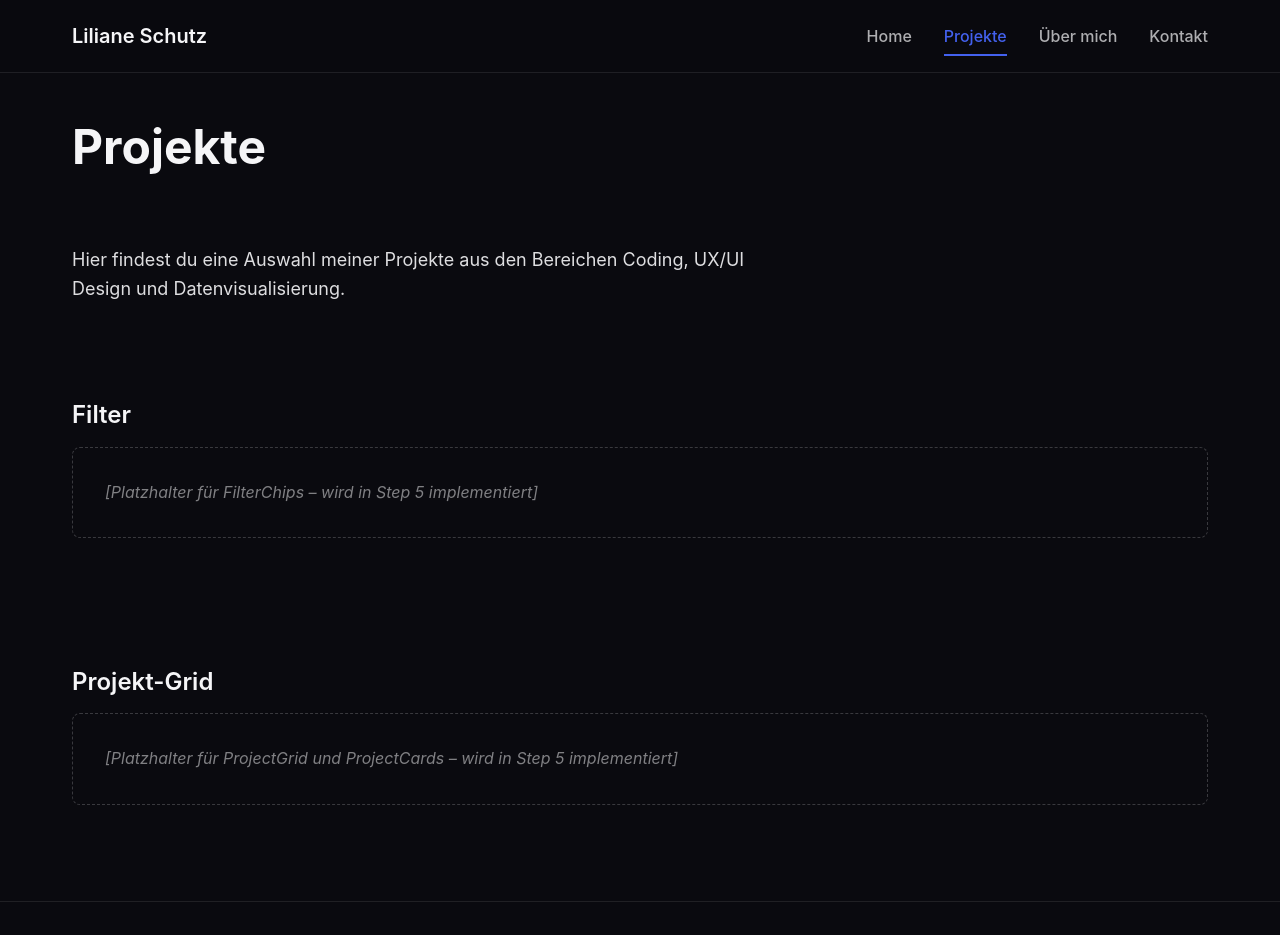
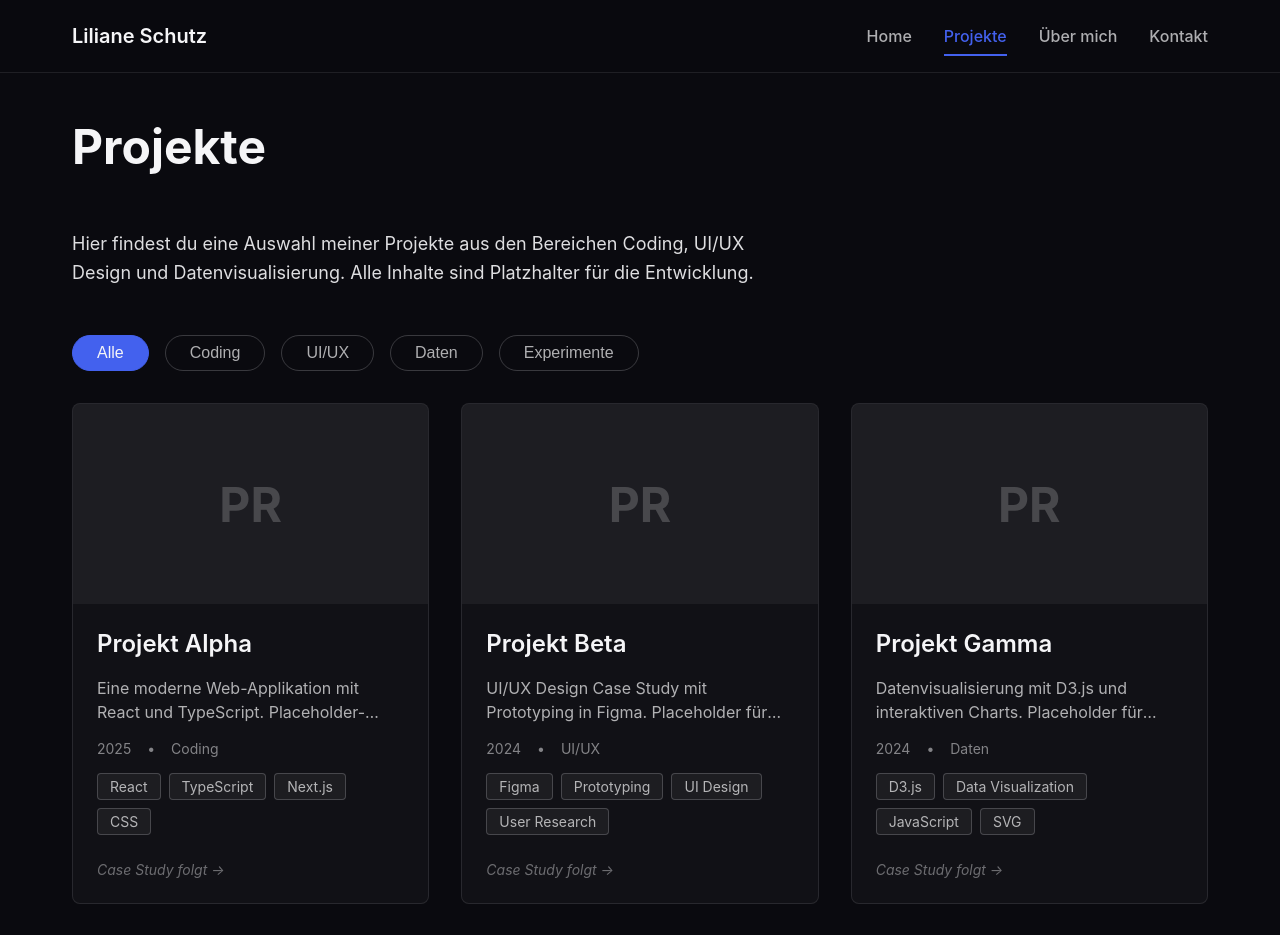
Before and after one commit to liveley/portfolio-liliane-schutz, a Next.js app in the folder portfolio/frontend/: page /projekte in a window 1280 px wide. Shown: the top 935 px of the page. Built offline with nearby package versions, Linux system fonts and the light colour scheme.

Commit message:
feat(step5): projects page with stateful category filter

```diff
--- a/portfolio/frontend/app/projekte/page.module.css
+++ b/portfolio/frontend/app/projekte/page.module.css
@@ -2,7 +2,7 @@
 .page {
   display: flex;
   flex-direction: column;
-  gap: 3rem;
+  gap: 2rem;
 }
 
 .intro {
@@ -10,16 +10,3 @@
   max-width: 700px;
   line-height: 1.6;
 }
-
-.section {
-  padding: 2rem 0;
-}
-
-.placeholder {
-  color: rgba(245, 245, 247, 0.5);
-  font-style: italic;
-  padding: 2rem;
-  border: 1px dashed rgba(245, 245, 247, 0.2);
-  border-radius: 8px;
-  margin-top: 1rem;
-}
--- a/portfolio/frontend/app/projekte/page.tsx
+++ b/portfolio/frontend/app/projekte/page.tsx
@@ -1,31 +1,23 @@
 /**
  * Author: Liliane Schutz
- * Projekte Übersichtsseite - Skeleton
+ * Projekte Übersichtsseite - Server Component
+ * Loads project data and passes to FilterChips (Client Component)
  */
-import styles from './page.module.css';
+import { projects } from "@/lib/data/projects";
+import FilterChips from "@/components/projects/FilterChips";
+import styles from "./page.module.css";
 
 export default function ProjektePage() {
   return (
     <div className={styles.page}>
       <h1>Projekte</h1>
       <p className={styles.intro}>
-        Hier findest du eine Auswahl meiner Projekte aus den Bereichen Coding, UX/UI Design
-        und Datenvisualisierung.
+        Hier findest du eine Auswahl meiner Projekte aus den Bereichen Coding, UI/UX Design
+        und Datenvisualisierung. Alle Inhalte sind Platzhalter für die Entwicklung.
       </p>
 
-      <section className={styles.section}>
-        <h3>Filter</h3>
-        <p className={styles.placeholder}>
-          [Platzhalter für FilterChips – wird in Step 5 implementiert]
-        </p>
-      </section>
-
-      <section className={styles.section}>
-        <h3>Projekt-Grid</h3>
-        <p className={styles.placeholder}>
-          [Platzhalter für ProjectGrid und ProjectCards – wird in Step 5 implementiert]
-        </p>
-      </section>
+      {/* FilterChips is a Client Component with useState */}
+      <FilterChips projects={projects} />
     </div>
   );
 }
--- /dev/null
+++ b/portfolio/frontend/components/projects/FilterChips.module.css
@@ -0,0 +1,40 @@
+/** Author: Liliane Schutz */
+
+.container {
+  width: 100%;
+}
+
+.chips {
+  display: flex;
+  flex-wrap: wrap;
+  gap: 1rem;
+  margin-bottom: 2rem;
+}
+
+.chip {
+  padding: 0.5rem 1.5rem;
+  font-size: 1rem;
+  font-weight: 500;
+  background: transparent;
+  color: rgba(245, 245, 247, 0.7);
+  border: 1px solid rgba(245, 245, 247, 0.2);
+  border-radius: 24px;
+  cursor: pointer;
+  transition: all 0.2s ease;
+}
+
+.chip:hover {
+  border-color: rgba(67, 97, 238, 0.5);
+  color: #F5F5F7;
+}
+
+.chipActive {
+  background: #4361EE;
+  color: #F5F5F7;
+  border-color: #4361EE;
+}
+
+.chipActive:hover {
+  background: #3651DE;
+  border-color: #3651DE;
+}
--- /dev/null
+++ b/portfolio/frontend/components/projects/FilterChips.tsx
@@ -0,0 +1,62 @@
+/** Author: Liliane Schutz */
+
+"use client";
+
+import { useState } from "react";
+import { Project } from "@/lib/types";
+import ProjectGrid from "./ProjectGrid";
+import styles from "./FilterChips.module.css";
+
+interface FilterChipsProps {
+  projects: Project[];
+}
+
+// Derive category type from Project type to avoid duplication
+type ProjectCategory = Project["category"];
+type CategoryFilter = "all" | ProjectCategory;
+
+/**
+ * FilterChips Component (Client Component)
+ * Stateful filter for projects by category
+ * Uses useState to manage selectedCategory
+ * Renders ProjectGrid with filtered results
+ */
+export default function FilterChips({ projects }: FilterChipsProps) {
+  const [selectedCategory, setSelectedCategory] = useState<CategoryFilter>("all");
+
+  // Filter logic
+  const filteredProjects = selectedCategory === "all"
+    ? projects
+    : projects.filter((p) => p.category === selectedCategory);
+
+  // Category options with German labels
+  const categories: { value: CategoryFilter; label: string }[] = [
+    { value: "all", label: "Alle" },
+    { value: "coding", label: "Coding" },
+    { value: "uiux", label: "UI/UX" },
+    { value: "data", label: "Daten" },
+    { value: "experiment", label: "Experimente" },
+  ];
+
+  return (
+    <div className={styles.container}>
+      {/* Filter Chips */}
+      <div className={styles.chips} role="group" aria-label="Projekt-Filter">
+        {categories.map((cat) => (
+          <button
+            key={cat.value}
+            type="button"
+            className={`${styles.chip} ${selectedCategory === cat.value ? styles.chipActive : ""}`}
+            onClick={() => setSelectedCategory(cat.value)}
+            aria-pressed={selectedCategory === cat.value}
+          >
+            {cat.label}
+          </button>
+        ))}
+      </div>
+
+      {/* Filtered Project Grid */}
+      <ProjectGrid projects={filteredProjects} />
+    </div>
+  );
+}
--- /dev/null
+++ b/portfolio/frontend/components/projects/ProjectCard.module.css
@@ -0,0 +1,82 @@
+/** Author: Liliane Schutz */
+
+.card {
+  background: rgba(245, 245, 247, 0.03);
+  border: 1px solid rgba(245, 245, 247, 0.1);
+  border-radius: 8px;
+  overflow: hidden;
+  transition: transform 0.2s ease, border-color 0.2s ease;
+}
+
+.card:hover {
+  transform: translateY(-2px);
+  border-color: rgba(67, 97, 238, 0.3);
+}
+
+.thumbnail {
+  width: 100%;
+  height: 200px;
+  background: rgba(245, 245, 247, 0.05);
+  display: flex;
+  align-items: center;
+  justify-content: center;
+}
+
+.thumbnailPlaceholder {
+  font-size: 3rem;
+  font-weight: 700;
+  color: rgba(245, 245, 247, 0.2);
+}
+
+.content {
+  padding: 1.5rem;
+  display: flex;
+  flex-direction: column;
+  gap: 1rem;
+}
+
+.title {
+  font-size: 1.5rem;
+  font-weight: 600;
+  margin: 0;
+  color: #F5F5F7;
+}
+
+.description {
+  font-size: 1rem;
+  line-height: 1.5;
+  color: rgba(245, 245, 247, 0.7);
+  margin: 0;
+  display: -webkit-box;
+  -webkit-line-clamp: 2;
+  -webkit-box-orient: vertical;
+  overflow: hidden;
+}
+
+.meta {
+  display: flex;
+  gap: 1rem;
+  font-size: 0.875rem;
+  color: rgba(245, 245, 247, 0.5);
+}
+
+.year::after {
+  content: "•";
+  margin-left: 1rem;
+}
+
+.tags {
+  display: flex;
+  flex-wrap: wrap;
+  gap: 0.5rem;
+}
+
+.cta {
+  margin-top: 0.5rem;
+}
+
+.ctaDisabled {
+  color: rgba(245, 245, 247, 0.4);
+  font-size: 0.875rem;
+  font-style: italic;
+}
--- /dev/null
+++ b/portfolio/frontend/components/projects/ProjectCard.tsx
@@ -0,0 +1,59 @@
+/** Author: Liliane Schutz */
+
+import { Project } from "@/lib/types";
+import TagChip from "@/components/ui/TagChip";
+import styles from "./ProjectCard.module.css";
+
+interface ProjectCardProps {
+  project: Project;
+}
+
+/**
+ * ProjectCard Component
+ * Displays project preview with title, description, tags
+ * Used in ProjectGrid on projects overview page
+ */
+export default function ProjectCard({ project }: ProjectCardProps) {
+  return (
+    <article className={styles.card}>
+      {/* Thumbnail Placeholder */}
+      <div className={styles.thumbnail}>
+        <div className={styles.thumbnailPlaceholder}>
+          {project.title.substring(0, 2).toUpperCase()}
+        </div>
+      </div>
+
+      {/* Content */}
+      <div className={styles.content}>
+        <h3 className={styles.title}>{project.title}</h3>
+
+        <p className={styles.description}>
+          {project.shortDescription}
+        </p>
+
+        {/* Meta: Year + Category */}
+        <div className={styles.meta}>
+          <span className={styles.year}>{project.year}</span>
+          <span className={styles.category}>
+            {project.category === "coding" && "Coding"}
+            {project.category === "uiux" && "UI/UX"}
+            {project.category === "data" && "Daten"}
+            {project.category === "experiment" && "Experiment"}
+          </span>
+        </div>
+
+        {/* Tags */}
+        <div className={styles.tags}>
+          {project.tags.map((tag) => (
+            <TagChip key={tag} label={tag} />
+          ))}
+        </div>
+
+        {/* CTA - Disabled for now (Step 6) */}
+        <div className={styles.cta}>
+          <span className={styles.ctaDisabled}>Case Study folgt →</span>
+        </div>
+      </div>
+    </article>
+  );
+}
--- /dev/null
+++ b/portfolio/frontend/components/projects/ProjectGrid.module.css
@@ -0,0 +1,27 @@
+/** Author: Liliane Schutz */
+
+.grid {
+  display: grid;
+  grid-template-columns: repeat(3, 1fr);
+  gap: 2rem;
+  margin-top: 2rem;
+}
+
+@media (max-width: 1024px) {
+  .grid {
+    grid-template-columns: repeat(2, 1fr);
+  }
+}
+
+@media (max-width: 640px) {
+  .grid {
+    grid-template-columns: 1fr;
+  }
+}
+
+.empty {
+  text-align: center;
+  padding: 3rem;
+  color: rgba(245, 245, 247, 0.5);
+  font-style: italic;
+}
--- /dev/null
+++ b/portfolio/frontend/components/projects/ProjectGrid.tsx
@@ -0,0 +1,32 @@
+/** Author: Liliane Schutz */
+
+import { Project } from "@/lib/types";
+import ProjectCard from "./ProjectCard";
+import styles from "./ProjectGrid.module.css";
+
+interface ProjectGridProps {
+  projects: Project[];
+}
+
+/**
+ * ProjectGrid Component
+ * Grid layout for project cards
+ * Responsive: 3 columns on desktop, adapts for smaller screens
+ */
+export default function ProjectGrid({ projects }: ProjectGridProps) {
+  if (projects.length === 0) {
+    return (
+      <div className={styles.empty}>
+        <p>Keine Projekte in dieser Kategorie gefunden.</p>
+      </div>
+    );
+  }
+
+  return (
+    <div className={styles.grid}>
+      {projects.map((project) => (
+        <ProjectCard key={project.id} project={project} />
+      ))}
+    </div>
+  );
+}
--- /dev/null
+++ b/portfolio/frontend/components/ui/TagChip.module.css
@@ -0,0 +1,11 @@
+/** Author: Liliane Schutz */
+
+.tagChip {
+  display: inline-block;
+  padding: 0.25rem 0.75rem;
+  font-size: 0.875rem;
+  border: 1px solid rgba(245, 245, 247, 0.2);
+  border-radius: 4px;
+  background: rgba(245, 245, 247, 0.05);
+  color: rgba(245, 245, 247, 0.7);
+}
--- /dev/null
+++ b/portfolio/frontend/components/ui/TagChip.tsx
@@ -0,0 +1,20 @@
+/** Author: Liliane Schutz */
+
+import styles from "./TagChip.module.css";
+
+interface TagChipProps {
+  label: string;
+}
+
+/**
+ * TagChip Component
+ * Simple tag display for technologies/categories
+ * Reusable across project cards and other contexts
+ */
+export default function TagChip({ label }: TagChipProps) {
+  return (
+    <span className={styles.tagChip}>
+      {label}
+    </span>
+  );
+}
```
